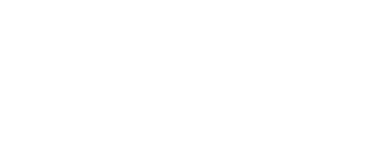
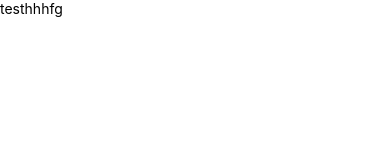
Before and after one commit to Spocsk/FatBros_React-Native, a React Native app: screen / in a window 390 px wide. Shown: the top 160 px of the page. Built offline with nearby package versions, Linux system fonts and the light colour scheme.

Commit message:
Safe view added

```diff
--- a/App.js
+++ b/App.js
@@ -1,11 +1,15 @@
-import { StyleSheet, Text, View } from 'react-native';
+import { StyleSheet, Text, View, SafeAreaView } from 'react-native';
 
 export default function App() {
   return (
-    <View >
-    </View>
+    <SafeAreaView style={styles.view}>
+      <Text>testhhhfg</Text>
+    </SafeAreaView>
   );
 }
 
 const styles = StyleSheet.create({
+  view: {
+    flex: 1,
+  }
 });
```
